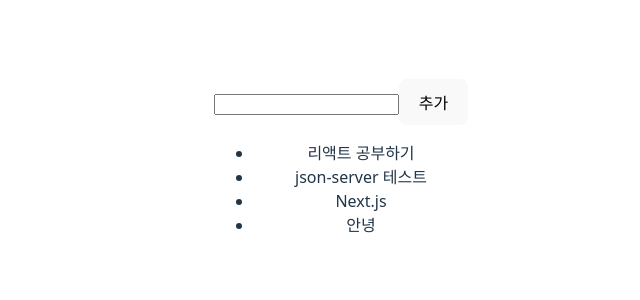
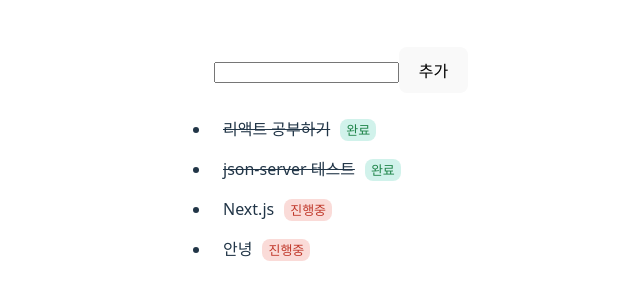
Before and after one commit to maruru301/goorm-missions, a React app in the folder tanstack-query/: page / in a window 1280 px wide. Shown: the part 234-534 px from the top of the page, without its empty margins (299-939 px from the left). Built offline with nearby package versions, Linux system fonts and the light colour scheme; data requests are answered from the project's data file; the HTML template or start-up script is replaced by a standard one.

Commit message:
feat: todo 항목 클릭 시 완료/진행 상태 토글

```diff
--- a/tanstack-query/src/App.jsx
+++ b/tanstack-query/src/App.jsx
@@ -30,11 +30,26 @@ function App() {
         return res.data;
     };
 
-    const { mutate } = useMutation({
+    const { mutate: addMutate } = useMutation({
         mutationFn: addTodo,
         onSuccess: () => {
             queryClient.invalidateQueries(['todos']); // refetching
             setTodo('');
+        },
+    });
+
+    const toggleTodo = async (todo) => {
+        const res = await axios.patch(`${BASE_URL}/${todo.id}`, {
+            completed: !todo.completed,
+        });
+
+        return res.data;
+    };
+
+    const { mutate: toggleMutate } = useMutation({
+        mutationFn: toggleTodo,
+        onSuccess: () => {
+            queryClient.invalidateQueries(['todos']);
         },
     });
 
@@ -46,16 +61,41 @@ function App() {
             <form
                 onSubmit={(e) => {
                     e.preventDefault();
-                    mutate({ title: todo, completed: false });
+                    addMutate({ title: todo, completed: false });
                 }}
             >
                 <input value={todo} onChange={(e) => setTodo(e.target.value)} type="text" />
                 <button>추가</button>
             </form>
 
-            <ul>
+            <ul style={{ display: 'flex', flexDirection: 'column', alignItems: 'start', width: '300px' }}>
                 {todos.map((todo) => (
-                    <li key={todo.id}>{todo.title}</li>
+                    <div key={todo.id}>
+                        <li
+                            onClick={() => toggleMutate(todo)}
+                            style={{
+                                cursor: 'pointer',
+                                padding: '8px 12px',
+                                borderRadius: '6px',
+                            }}
+                        >
+                            <span style={{ textDecoration: todo.completed ? 'line-through' : 'none' }}>
+                                {todo.title}
+                            </span>
+                            <span
+                                style={{
+                                    fontSize: '13px',
+                                    padding: '2px 6px',
+                                    borderRadius: '8px',
+                                    marginLeft: '10px',
+                                    backgroundColor: todo.completed ? '#D1F2EB' : '#FADBD8',
+                                    color: todo.completed ? '#1E8449' : '#C0392B',
+                                }}
+                            >
+                                {todo.completed ? '완료' : '진행중'}
+                            </span>
+                        </li>
+                    </div>
                 ))}
             </ul>
         </div>
```
